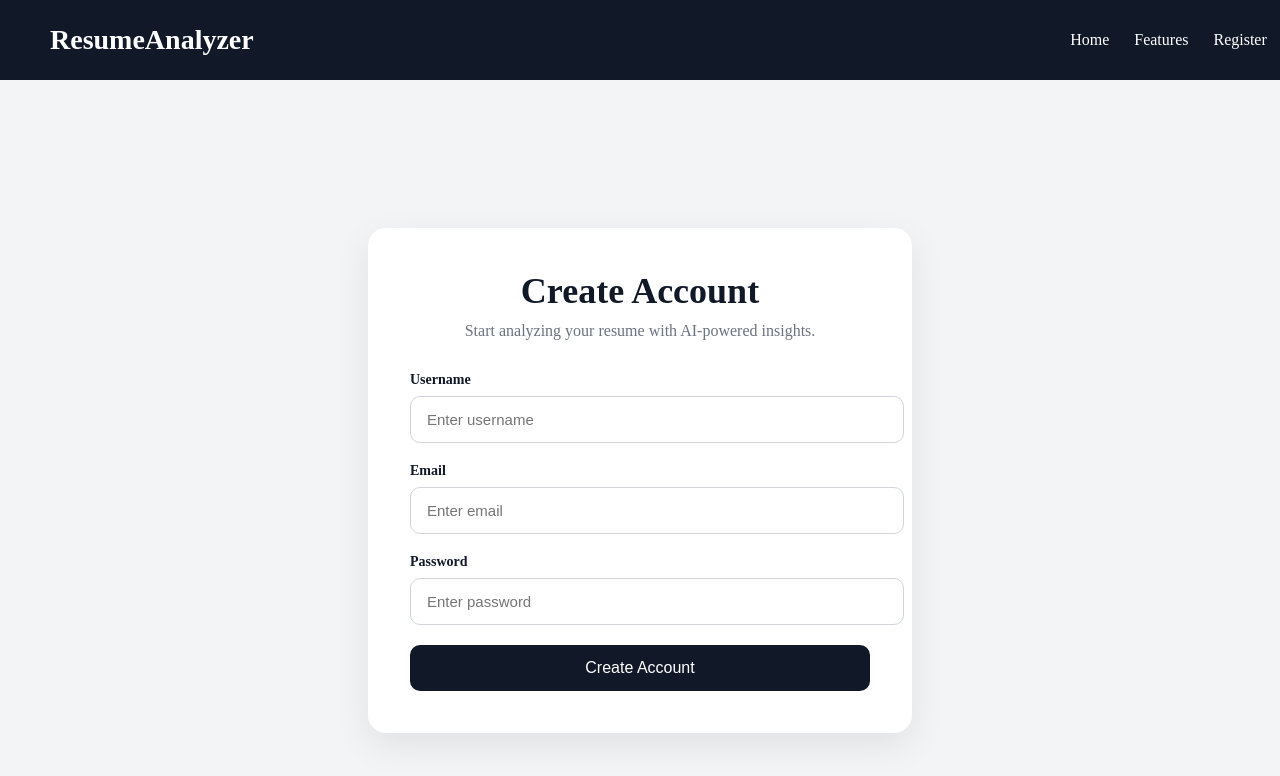
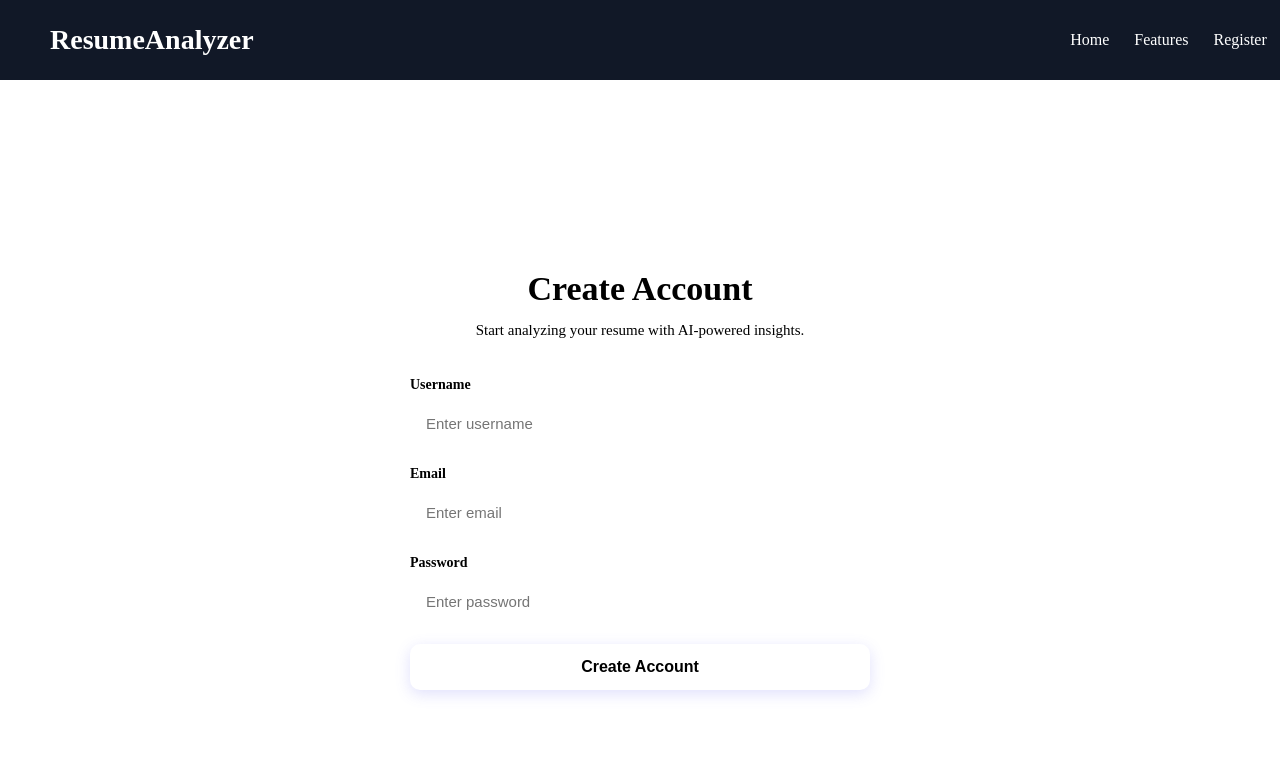
Before and after one commit to akashzone/ai-resume-analyzer, a React app in the folder frontend/: page /signup in a window 1280 px wide. Shown: the top 776 px of the page. Built offline with nearby package versions, Linux system fonts and the light colour scheme; no server answers; the HTML template or start-up script is replaced by a standard one.

Commit message:
style(frontend): upgrade Signup page styling with custom inputs and brand buttons

```diff
--- a/frontend/src/styles/Signup.css
+++ b/frontend/src/styles/Signup.css
@@ -1,6 +1,5 @@
 .signup-container {
   min-height: calc(100vh - 80px);
-  background: #f3f4f6;
   display: flex;
   justify-content: center;
   align-items: center;
@@ -10,23 +9,28 @@
 .signup-card {
   width: 100%;
   max-width: 460px;
-  background: #ffffff;
-  padding: 42px;
-  border-radius: 18px;
-  box-shadow: 0 12px 35px rgba(0, 0, 0, 0.08);
+  background: var(--bg-card);
+  backdrop-filter: blur(12px);
+  padding: 45px 40px;
+  border-radius: 24px;
+  border: 1px solid var(--border);
+  box-shadow: var(--shadow);
+  animation: fadeIn 0.5s ease-out;
 }
 
 .signup-title {
   text-align: center;
-  font-size: 36px;
-  color: #111827;
+  font-size: 34px;
+  color: var(--text-bright);
   margin-bottom: 10px;
 }
 
 .signup-subtitle {
   text-align: center;
-  color: #6b7280;
-  margin-bottom: 32px;
+  color: var(--text-muted);
+  margin-bottom: 35px;
+  line-height: 1.6;
+  font-size: 15px;
 }
 
 .signup-form {
@@ -39,33 +43,44 @@
   display: block;
   font-weight: 600;
   margin-bottom: 8px;
-  color: #111827;
+  color: var(--text-main);
+  font-size: 14px;
 }
 
 .form-group input {
   width: 100%;
   padding: 14px 16px;
   border-radius: 10px;
-  border: 1px solid #d1d5db;
+  border: 1px solid var(--border);
+  background-color: rgba(255, 255, 255, 0.02);
+  color: var(--text-bright);
   font-size: 15px;
   outline: none;
+  transition: var(--transition);
 }
 
 .form-group input:focus {
-  border-color: #111827;
+  border-color: var(--primary);
+  background-color: rgba(255, 255, 255, 0.05);
+  box-shadow: 0 0 10px rgba(99, 102, 241, 0.2);
 }
 
 .signup-btn {
   width: 100%;
   padding: 14px;
-  background: #111827;
-  color: white;
+  background-color: var(--primary);
+  color: var(--text-bright);
   border: none;
   border-radius: 10px;
   font-size: 16px;
+  font-weight: 600;
   cursor: pointer;
+  transition: var(--transition);
+  box-shadow: 0 4px 15px rgba(99, 102, 241, 0.2);
 }
 
 .signup-btn:hover {
-  background: #1f2937;
+  background-color: var(--primary-hover);
+  transform: translateY(-1px);
+  box-shadow: 0 6px 20px rgba(99, 102, 241, 0.4);
 }
```
